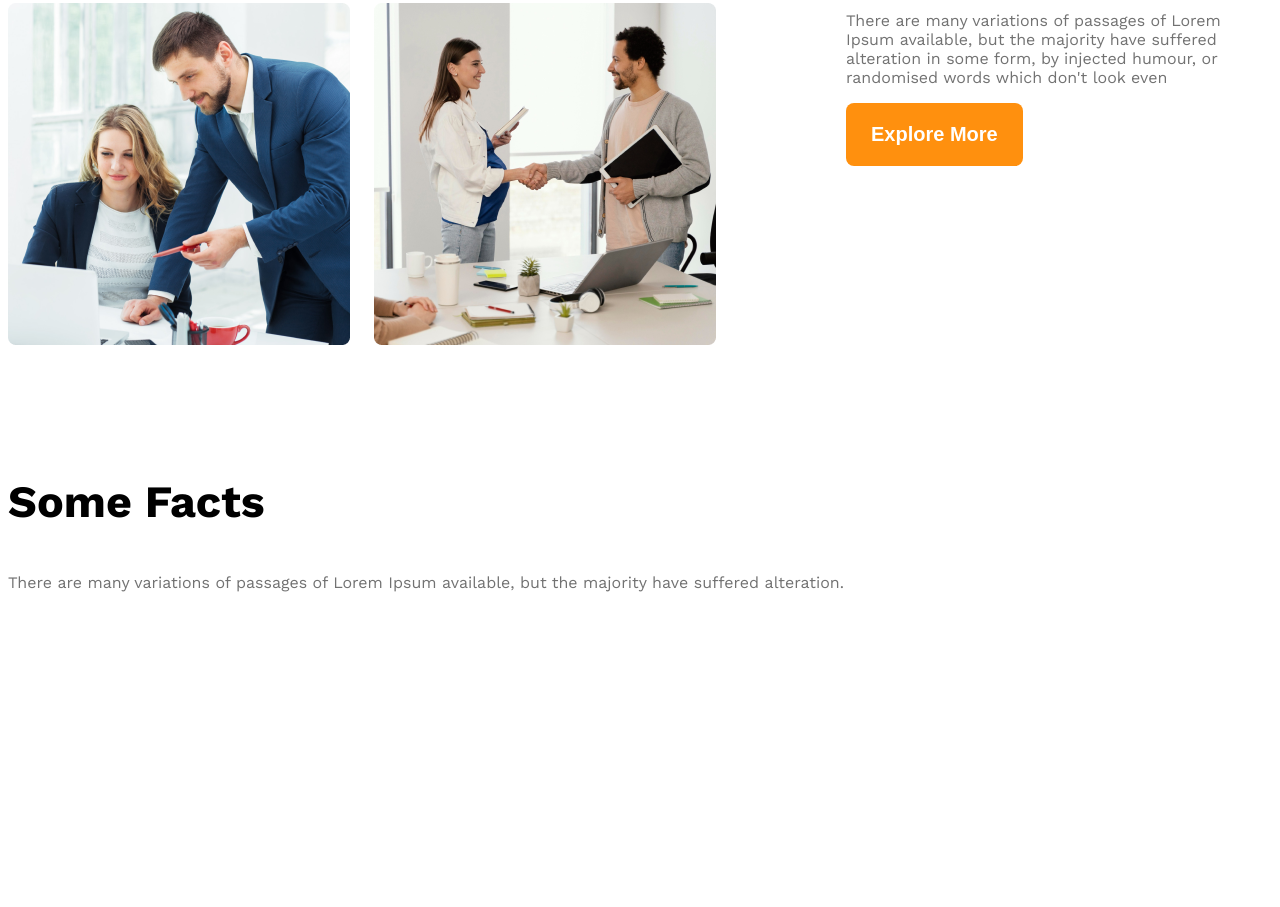
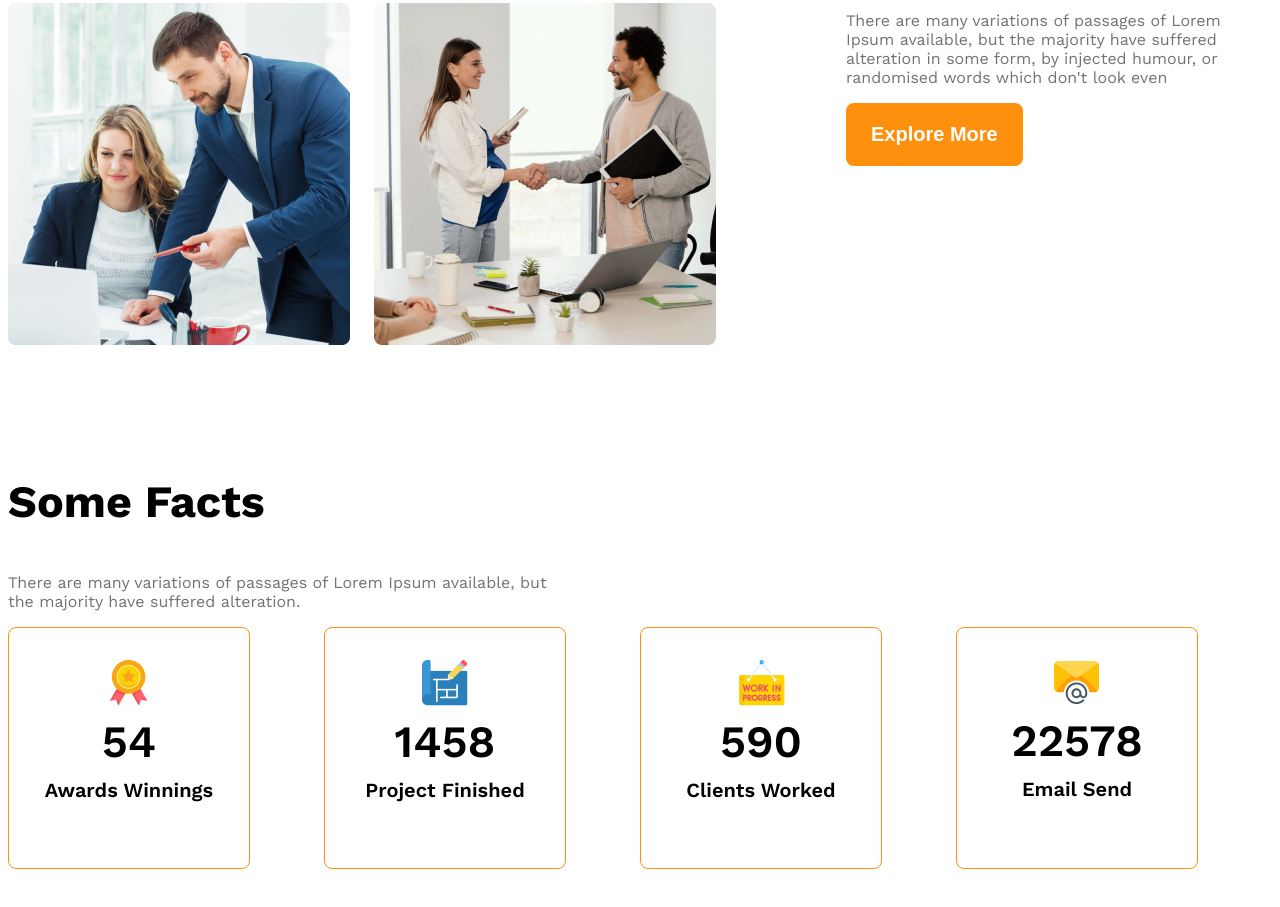
Before and after one commit to MohammadDevs/G3-Architects, a plain HTML site: page index.html in a window 1280 px wide. Shown: the part 1667-2574 px from the top of the page. Before the commit the page ends 2547 px from the top, so only its background shows below. Drawn offline with nearby package versions, Linux system fonts and the light colour scheme.

Commit message:
added facts card

```diff
--- a/index.html
+++ b/index.html
@@ -44,27 +44,35 @@
             <!-- features will enjoy -->
         <section>
             <h3 class="section-titel">Some Facts</h3>
-            <p class="text-light-gray">There are many variations of passages of Lorem Ipsum available, but the majority have suffered alteration.</p>
+            <p class="text-light-gray fact-description">There are many variations of passages of Lorem Ipsum available, but the majority have suffered alteration.</p>
             <div class="facts-container">
-                <div class="fact">
-                    <img src="" alt="" class="fact-icon">
-                    <h4 class="fact-number"></h4>
-                    <h5 class="fact-name"></h5>
+                <div class="fact-card display-flex">
+                    <div>
+                        <img src="images/icons/ribon.png" alt="" class="fact-icon">
+                    <h4 class="fact-number">54</h4>
+                    <h5 class="fact-name">Awards Winnings</h5>
+                    </div>
                 </div>
-                <div class="fact">
-                    <img src="" alt="" class="fact-icon">
-                    <h4 class="fact-number"></h4>
-                    <h5 class="fact-name"></h5>
+                <div class="fact-card display-flex">
+                    <div>
+                        <img src="images/icons/projects.png" alt="" class="fact-icon">
+                    <h4 class="fact-number">1458</h4>
+                    <h5 class="fact-name">Project Finished</h5>
+                    </div>
                 </div>
-                <div class="fact">
-                    <img src="" alt="" class="fact-icon">
-                    <h4 class="fact-number"></h4>
-                    <h5 class="fact-name"></h5>
+                <div class="fact-card display-flex">
+                    <div>
+                        <img src="images/icons/customers.png" alt="" class="fact-icon">
+                    <h4 class="fact-number">590</h4>
+                    <h5 class="fact-name">Clients Worked</h5>
+                    </div>
                 </div>
-                <div class="fact">
-                    <img src="" alt="" class="fact-icon">
-                    <h4 class="fact-number"></h4>
-                    <h5 class="fact-name"></h5>
+                <div class="fact-card display-flex">
+                    <div>
+                        <img src="images/icons/email.png" alt="" class="fact-icon">
+                        <h4 class="fact-number">22578</h4>
+                        <h5 class="fact-name">Email Send</h5>
+                    </div>
                 </div>
             </div>
         </section>
--- a/styles/index.css
+++ b/styles/index.css
@@ -71,7 +71,7 @@ font-weight: 500;
 .nav-link {
   text-decoration: none;
 }
-.navbar, .banner {
+.navbar, .banner {     /* max-width: tui amare koto jalaili!!! */
   max-width: 1440px;
   margin: 0 auto;
 }
@@ -110,17 +110,36 @@ font-weight: 400;
 #quick-list {
   font-weight: 500;
 }
+/* some facts related styles */
+.fact-card {
+  border: 1px solid #FF900E;
+  width: 240px;
+  height: 240px;
+  border-radius: 8px;
+  text-align: center;
+  align-items: center;
+  justify-content: center;
+}
+.facts-container {
+  display: grid;
+  grid-template-columns: repeat(4, 1fr);
+}
+.fact-number {
+  font-size: 2.8rem;
+  font-weight: 600;
+  margin-top: 5px;
+  margin-bottom: 10px;
+}
+.fact-name {
+  font-size: 1.25rem;
+  font-weight: 600;
+  margin-top: 10px;
+}
+.fact-description {
+  max-width: 540px;
+}
 
-/* responsive media for midium device */
-@media screen and (min-width: 576px) and (max-width: 992px) {
-  .teams {
-   flex-direction: column;
-  }
-  .our-features{
-   margin: 50px auto;
-  }
- }
-/* responsive media quary */
+/* responsive media quary for small device */
 @media screen and (max-width: 576px) {
   .navbar,
   .teams{
@@ -133,3 +152,13 @@ font-weight: 400;
     margin-left: 20px;
   }
 }
+
+/* responsive media for midium device */
+@media screen and (min-width: 576px) and (max-width: 992px) {
+  .teams {
+   flex-direction: column;
+  }
+  .our-features{
+   margin: 50px auto;
+  }
+ }
```
